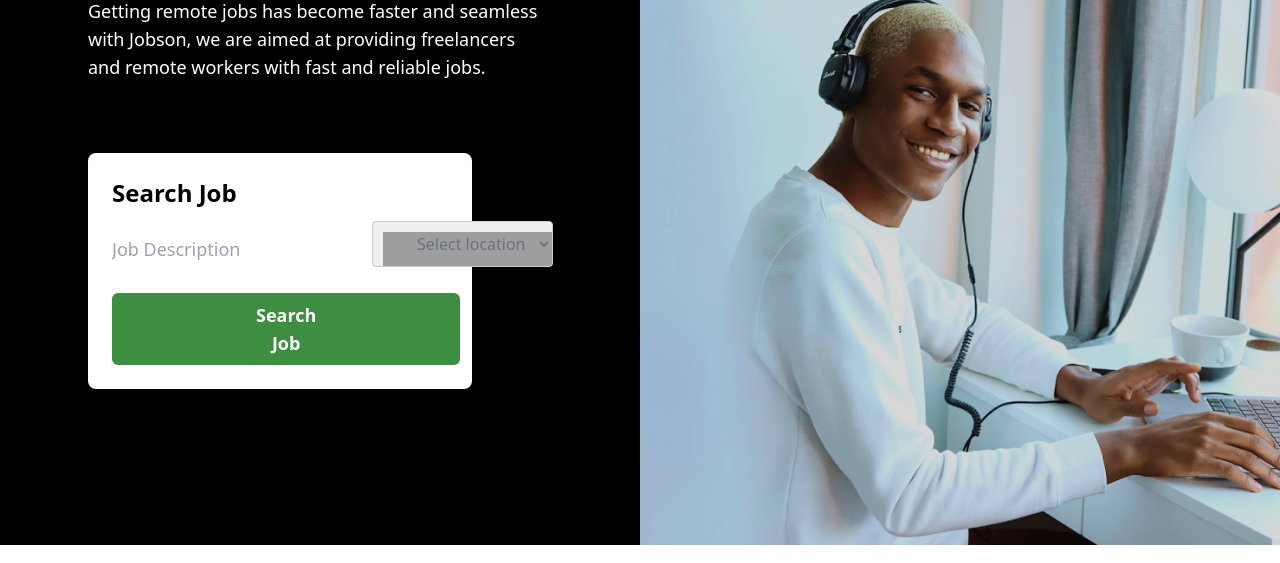
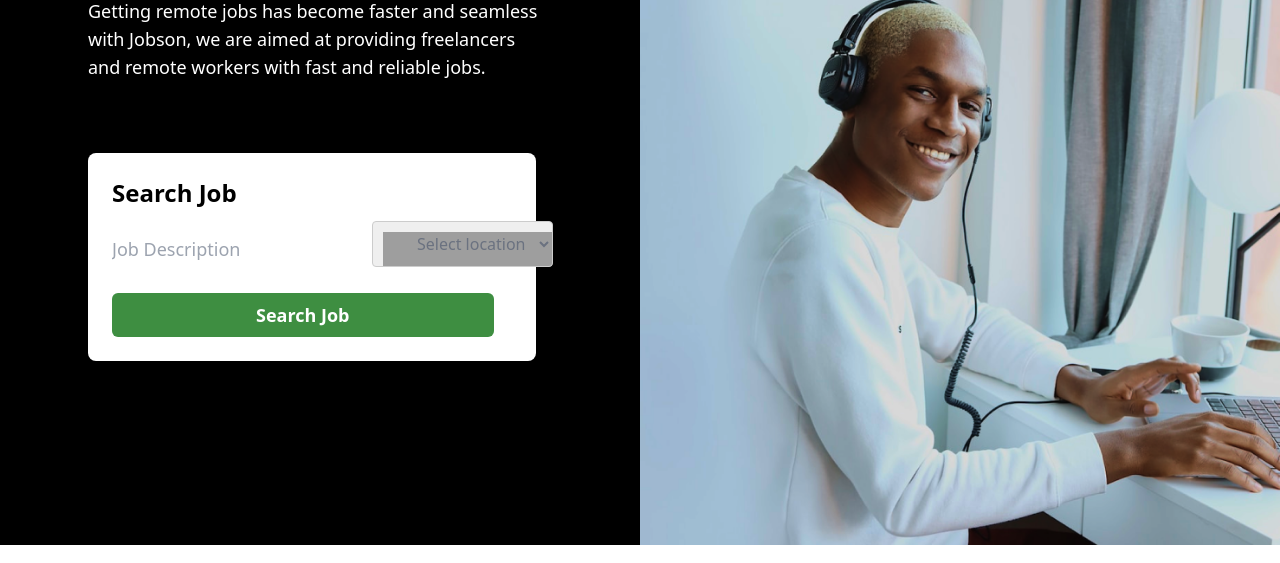
Before and after one commit to Olamiposi-cloud-coder/Remote-Job-Landing-Page, a website: page index.html in a window 1280 px wide. Shown: the part 237-800 px from the top of the page. Drawn offline with Linux system fonts and the light colour scheme; grey boxes are pictures that could not be loaded.

Commit message:
width change

```diff
--- a/index.html
+++ b/index.html
@@ -69,7 +69,7 @@
                     <p class="max-w-screen-md text-white md:text-left mx-12 pb-10">Getting remote jobs has become faster and
                         seamless with Jobson, we are aimed at providing freelancers and remote workers with fast and reliable jobs.
                     </p>
-                    <div class="bg-white max-w-sm mx-12 mt-8 p-4 sm:p-6 mb-14 rounded-lg">
+                    <div class="bg-white max-w-md mx-12 mt-8 p-4 sm:p-6 mb-14 rounded-lg">
                         <form>
                             <h1 class="text-black text-2xl mb-3 font-semibold">Search Job</h1>
                             <div class="flex">
```
